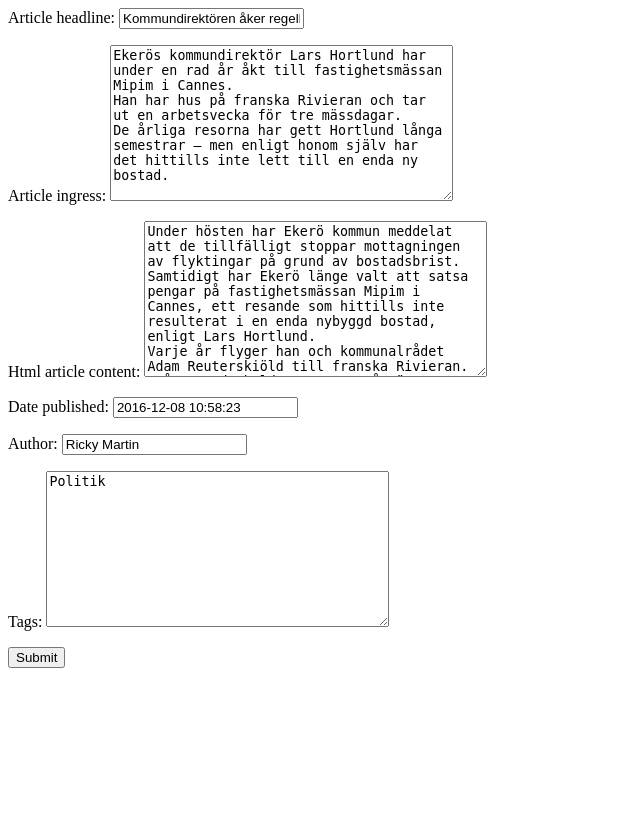
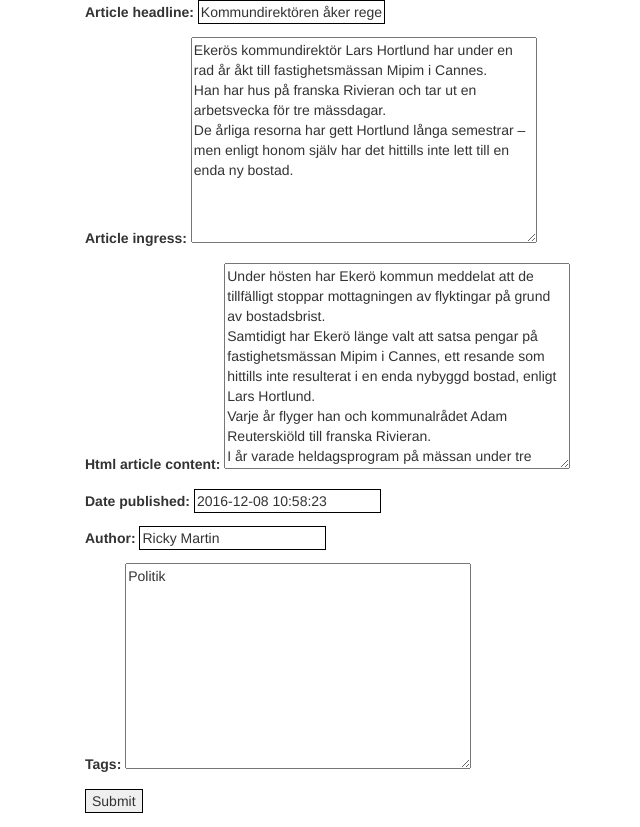
Before and after one commit to walaro/news, a Django app: page /1/edit in a window 1280 px wide. Shown: the whole page, without its empty margins (0-640 px from the left). Before the commit the page ends 668 px from the top, so only its background shows below. Run offline with Django 3.2, Linux system fonts and the light colour scheme; data comes from the database, SQL or seed files in the repository; both versions use the stored data as it was after the commit; some libraries are stand-ins or nearby versions.

Commit message:
small devices

```diff
--- a/articles/templates/articles/article_form.html
+++ b/articles/templates/articles/article_form.html
@@ -1,7 +1,16 @@
+<link rel="stylesheet" href="https://maxcdn.bootstrapcdn.com/bootstrap/3.3.7/css/bootstrap.min.css">
+<meta name="viewport" content="width=device-width, initial-scale=1"/>
+<style>
+ input {
+ 	border: 1px solid black;
+ }
+</style>
 <div class="container">
+<div class="col-md-10">
 <form method="post">
     {% csrf_token %}
     {{ form.as_p }}
     <input type="submit" value="Submit" />
 </form>
 </div>
+</div>
--- a/articles/templates/articles/articles.xml
+++ b/articles/templates/articles/articles.xml
@@ -1,5 +1,5 @@
 <?xml version="1.0" encoding="utf-8"?>
-<?xml-stylesheet type="text/xsl" href="/static/articles.xsl"?>
+<?xml-stylesheet type="text/xsl" href="/static/articles-small.xsl"?>
 <data>
 {% if request.user.is_authenticated %}
 <logged_in>true</logged_in>{% else %}
--- a/templates/registration/login.html
+++ b/templates/registration/login.html
@@ -1,4 +1,3 @@
-{% block title %}Login{% endblock %}
 <link rel="stylesheet" href="https://maxcdn.bootstrapcdn.com/bootstrap/3.3.7/css/bootstrap.min.css">
 <meta name="viewport" content="width=device-width, initial-scale=1"/>
 <style>
```
Also changed, not shown: articles/migrations/0002_auto_20161208_1402.py (added), articles/migrations/0003_article_author.py (added), db.sqlite3, 3 other files.
